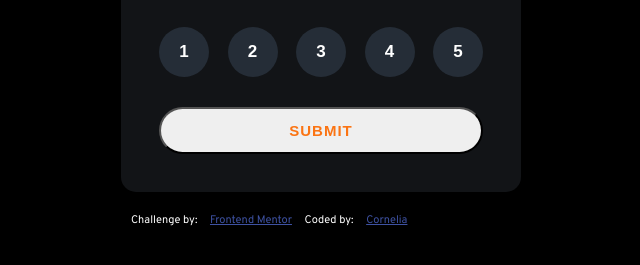
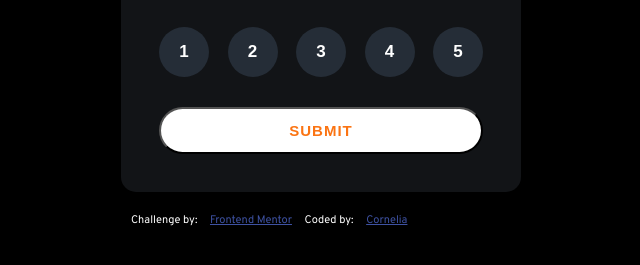
Before and after one commit to corneliaDev/rating-component, a plain HTML site: page index.html in a window 1280 px wide. In both pictures the pointer is over the button "SUBMIT". Shown: the part 405-670 px from the top of the page, without its empty margins (319-959 px from the left). Drawn offline with nearby package versions, Linux system fonts and the light colour scheme; files that its build step writes are made by us from their sources.

Commit message:
change colors

```diff
--- a/sass/_components.scss
+++ b/sass/_components.scss
@@ -43,6 +43,7 @@
 
   &__number {
     background-color: var(--color-blue-medium);
+    color: var(--color-grey-medium);
     display: flex;
     justify-content: center;
     align-items: center;
@@ -68,7 +69,8 @@
   }
 
   &__btn-submit {
-    color: var(--color-primary);
+    background-color: var(--color-primary);
+    color: var(--color-white);
     font-size: 1.5rem;
     font-weight: 700;
     text-transform: uppercase;
@@ -81,6 +83,12 @@
     @media only screen and (max-width: $bp-mobil) {
       background-color: var(--color-primary);
       color: var(--color-white);
+    }
+
+    &:hover,
+    &:active {
+      background-color: var(--color-white);
+      color: var(--color-primary);
     }
   }
 
```
